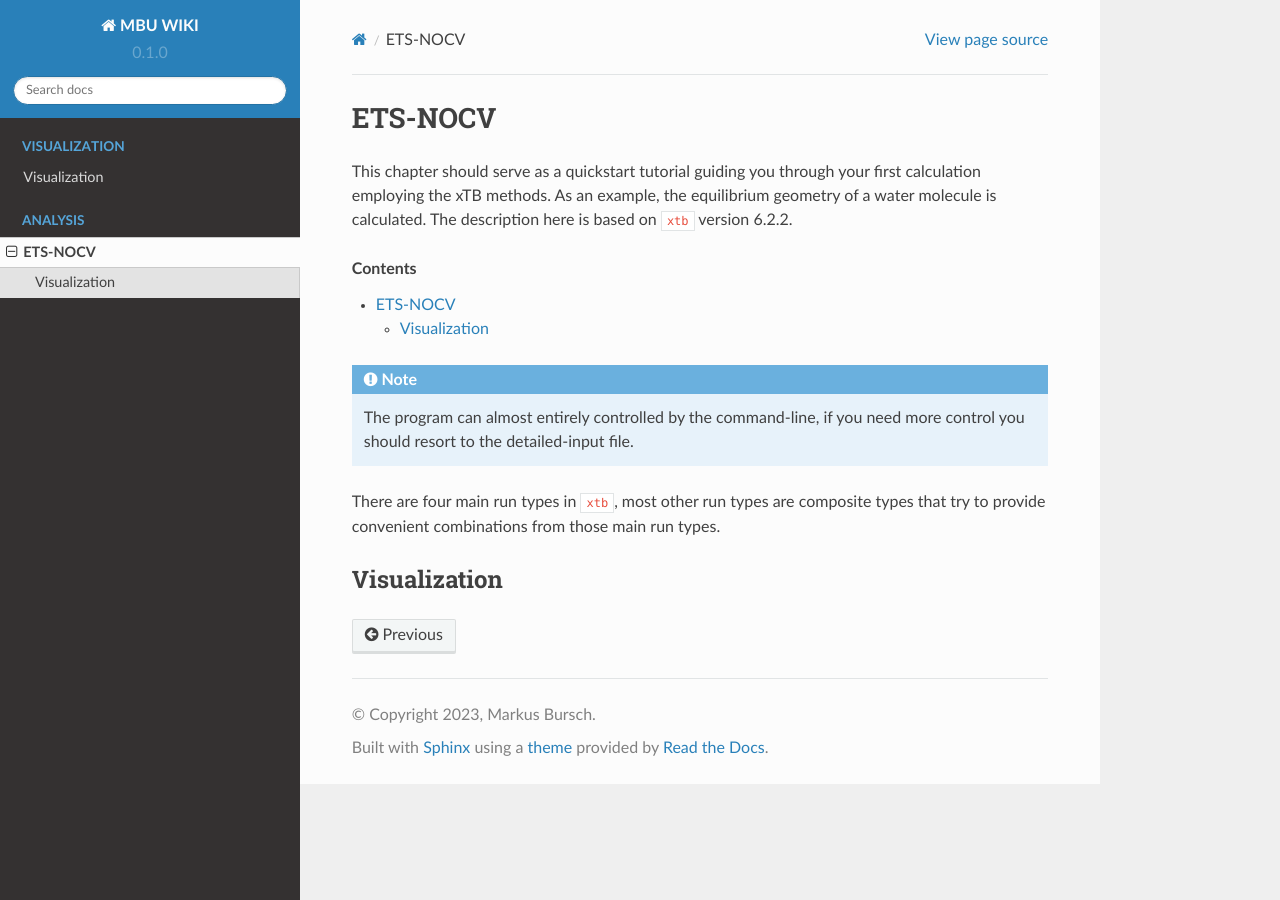
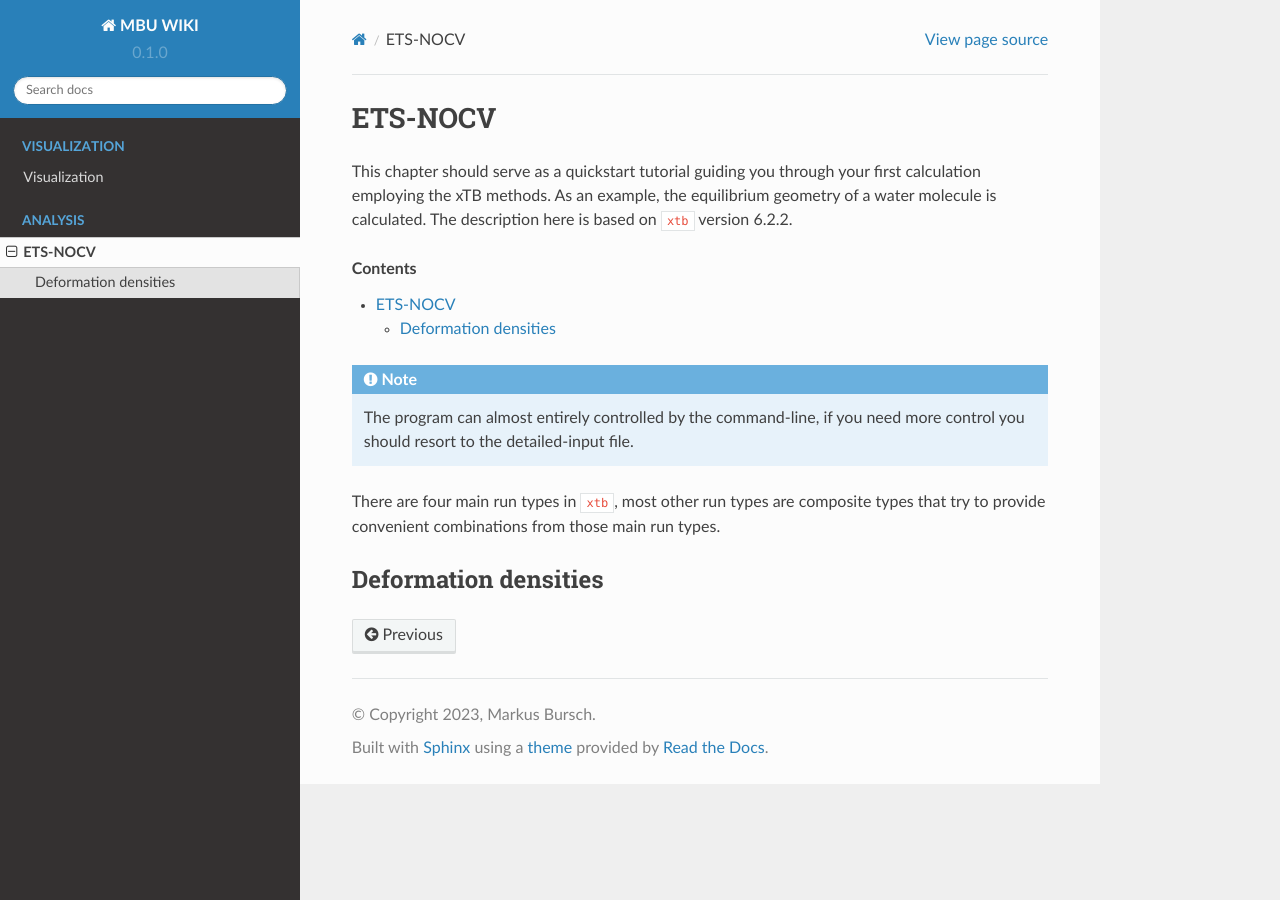
Before and after one commit to maburs/mbuwiki, a Sphinx documentation site: the page built from docs/source/nocv.rst, in a window 1280 px wide. Built offline with Sphinx 7.4.7 and the Read the Docs theme 2.0.0, drawn with Linux system fonts in a browser that asks for light colours.

Commit message:
Update nocv.rst

```diff
--- a/docs/source/nocv.rst
+++ b/docs/source/nocv.rst
@@ -19,5 +19,5 @@ There are four main run types in ``xtb``, most other run types are
 composite types that try to provide convenient combinations from
 those main run types.
 
-Visualization
+Deformation densities
 ========================
```
